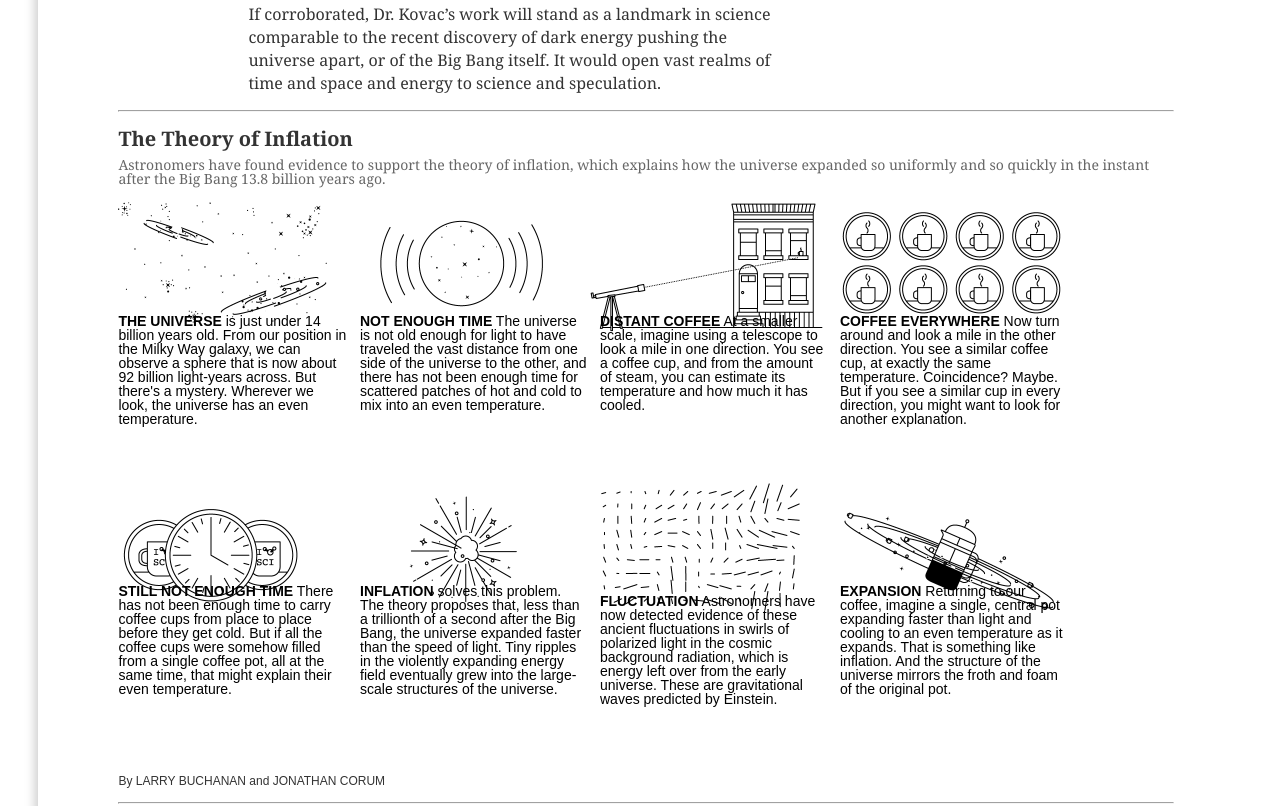
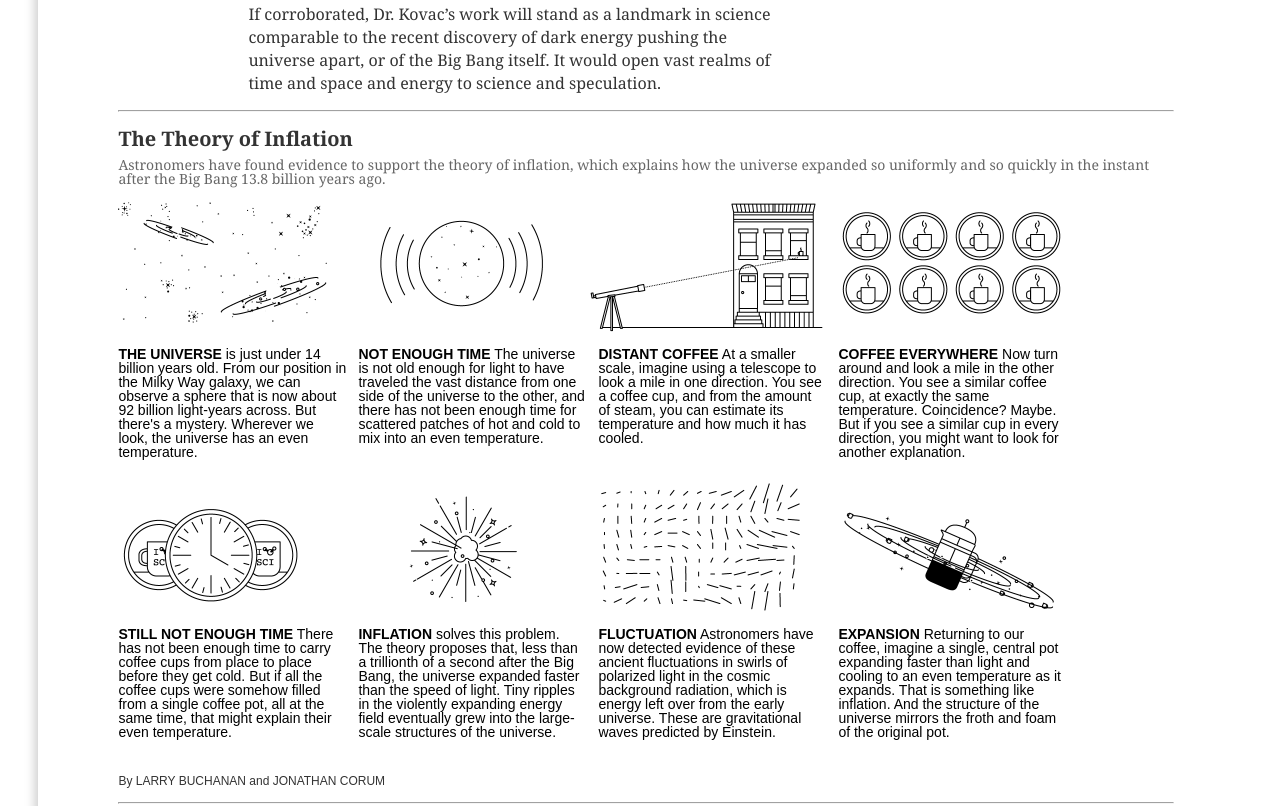
Before and after one commit to royshouvik/newyorktimes, a plain HTML site: page index.html in a window 1280 px wide. Shown: the part 1816-2622 px from the top of the page. Drawn offline with Linux system fonts and the light colour scheme.

Commit message:
fixed positioning

```diff
--- a/style.css
+++ b/style.css
@@ -265,6 +265,9 @@ h2{
 	width: 945px;
 	margin-top: 10px;
 }
+.float-image{
+	position: relative;
+}
 .float-image p{
 
 	font-family: arial;
@@ -275,48 +278,48 @@ h2{
 
 .float-image p:nth-child(4){
 
-	top: 2130px;
+	top: 220px;
 
 }
 .float-image p:nth-child(5){
 
-	top: 2130px;
-	left: 360px;
+	top: 220px;
+	left: 240px;
 
 }
 .float-image p:nth-child(6){
 
-	top: 2130px;
-	left: 600px;
+	top: 220px;
+	left: 480px;
 
 }
 .float-image p:nth-child(7){
 
-	top: 2130px;
-	left: 840px;
+	top: 220px;
+	left: 720px;
 
 }
 .float-image p:nth-child(8){
 
-	top: 2400px;
+	top: 500px;
 
 }
 .float-image p:nth-child(9){
 
-	top: 2400px;
-	left: 360px;
+	top: 500px;
+	left: 240px;
 
 }
 .float-image p:nth-child(10){
 
-	top: 2410px;
-	left:600px;
+	top: 500px;
+	left: 480px;
 
 }
 .float-image p:nth-child(11){
 
-	top: 2400px;
-	left: 840px;
+	top: 500px;
+	left: 720px;
 
 }
 
```
